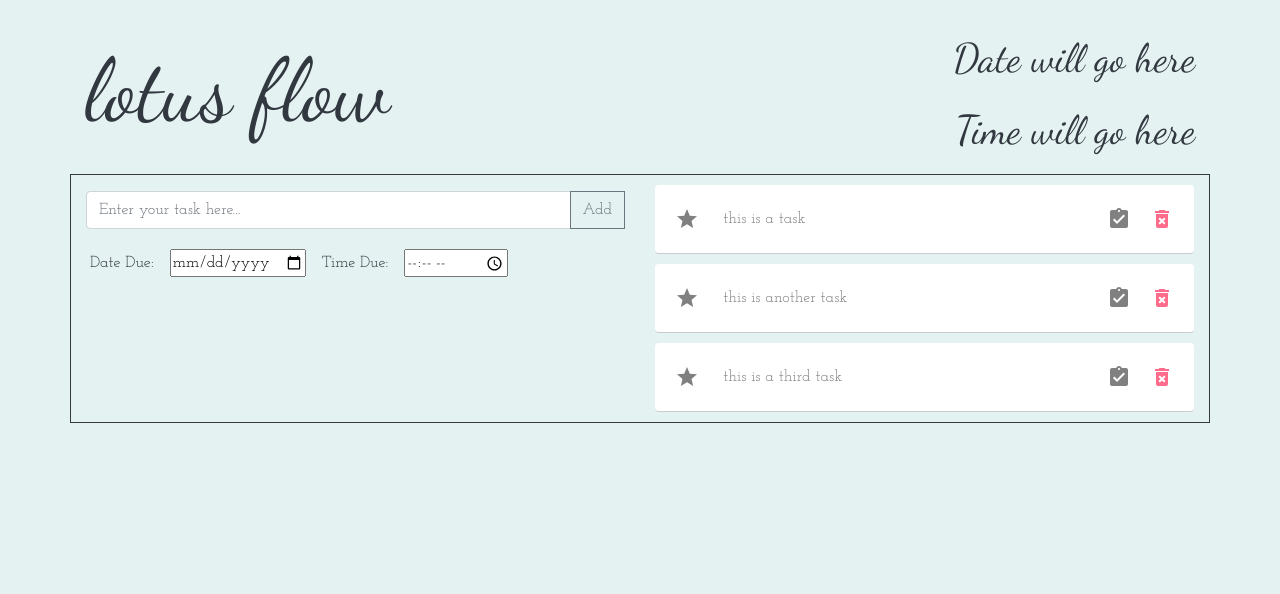
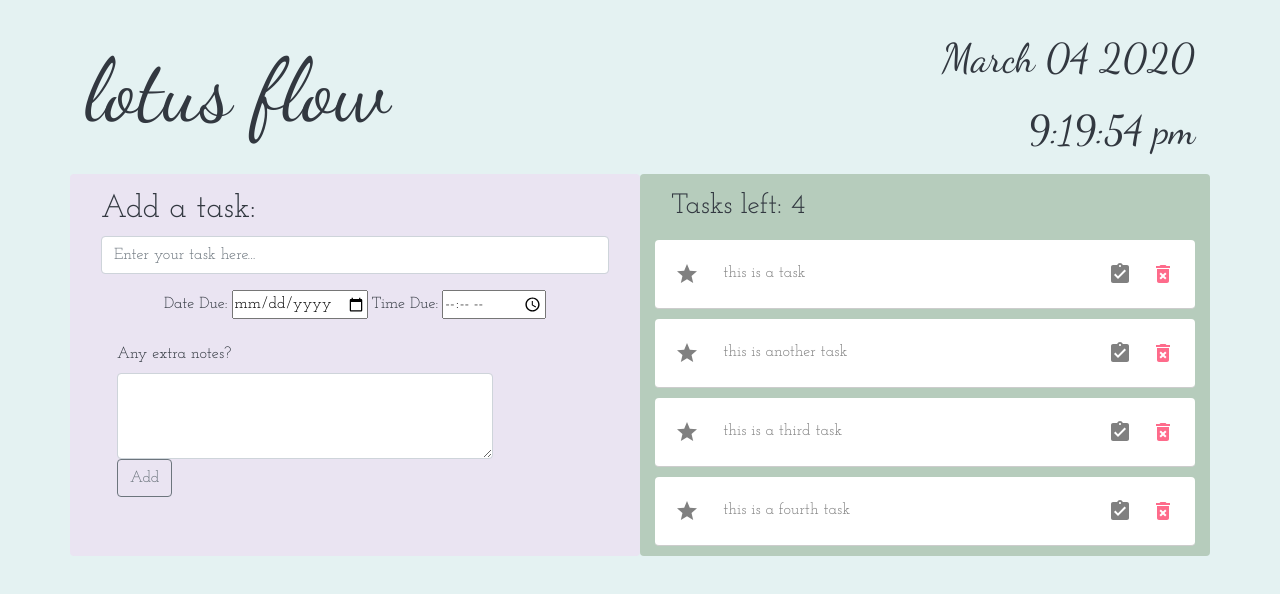
Before and after one commit to alexandra257/redo-todo, a React (Create React App) app: page / in a window 1280 px wide. Shown: the top 594 px of the page. Built offline with nearby package versions, Linux system fonts and the light colour scheme.

Commit message:
Date/Time added + task count working

```diff
--- a/package.json
+++ b/package.json
@@ -8,6 +8,7 @@
     "@testing-library/jest-dom": "^4.2.4",
     "@testing-library/react": "^9.4.1",
     "@testing-library/user-event": "^7.2.1",
+    "moment": "^2.24.0",
     "react": "^16.13.0",
     "react-dom": "^16.13.0",
     "react-scripts": "3.4.0"
--- a/src/App.css
+++ b/src/App.css
@@ -12,3 +12,11 @@ body {
   margin: 30px 15px 30px 15px;
   color: #323840;
 }
+
+.addTask {
+  background-color:#eae4f2;
+}
+
+.taskList {
+  background-color: #b6ccbc;
+}
--- a/src/App.js
+++ b/src/App.js
@@ -4,6 +4,7 @@ import Header from './components/Header';
 import DateTime from './components/DateTime';
 import TaskList from './components/TaskList';
 import AddTask from './components/AddTask';
+import TaskCount from './components/TaskCount';
 
 
 class App extends React.Component {
@@ -13,12 +14,14 @@ class App extends React.Component {
       { id: 1, description: 'this is a task', completed: false, starred: false },
       { id: 2, description: 'this is another task', completed: false, starred: false },
       { id: 3, description: 'this is a third task', completed: false, starred: false },
+      { id: 4, description: 'this is a fourth task', completed: false, starred: false },
     ]
   }
 
 
   markComplete = id => {
     console.log(id);
+
     this.setState({
       tasks: this.state.tasks.map(task => {
         if (task.id === id) {
@@ -33,6 +36,7 @@ class App extends React.Component {
 
   markStar = id => {
     console.log(id)
+
     this.setState({
       tasks: this.state.tasks.map(task => {
         if (task.id === id) {
@@ -42,6 +46,14 @@ class App extends React.Component {
       })
     });
   }
+
+  markDelete = id => {
+    console.log(id)
+    //using spread to make a new copy of the array
+    //filtering out all of the tasks that do not have a matching id
+    this.setState({ tasks: [...this.state.tasks.filter(task => task.id !== id)] });
+  }
+
 
 
   render() {
@@ -57,13 +69,20 @@ class App extends React.Component {
           </div>
         </div>
 
-        <div className="row border border-dark">
-          <div className="col-lg-6">
-            <AddTask />
+        <div className="row">
+          <div className="col-lg-6 addTask rounded">
+            <AddTask className="" />
           </div>
+          <div className="d-md-block"></div>
 
-          <div className="col-lg-6">
-            <TaskList tasks={this.state.tasks} markComplete={this.markComplete} markStar={this.markStar} />
+          <div className="col-lg-6 taskList rounded">
+            <div className="mt-3"><TaskCount taskCount={this.state.tasks.length} /></div>
+            <TaskList
+              tasks={this.state.tasks}
+              markComplete={this.markComplete}
+              markStar={this.markStar}
+              markDelete={this.markDelete}
+            />
           </div>
         </div>
       </div>
--- a/src/components/AddTask.js
+++ b/src/components/AddTask.js
@@ -2,22 +2,22 @@ import React from 'react';
 
 function AddTask() {
 
+    return (<div className="row mx-auto p-3 rounded">
+        <h2>Add a task:</h2>
+        <input className="form-control" type="text" placeholder="Enter your task here..." />
 
-    return (
-        <div className="row input-group mx-auto m-3">
-            <input type="text" className="form-control" placeholder="Enter your task here..." />
-            <div className="input-group-append ">
-                <button className="btn btn-outline-secondary" type="button">Add</button>
-            </div>
-            <div className="row input-group form-inline mx-auto m-3 p-1 ">
-                <p className="my-auto ">Date Due: </p>
-                <input type="date" className="ml-3"></input>
-                <p className="ml-3 my-auto ">Time Due: </p>
-                <input type="time" className="ml-3"></input>
-            </div>
+        <div className="row mt-3 form-inline mx-auto ">
+            <p className="my-auto mr-1">Date Due: </p>
+            <input type="date" className="mx-auto"></input>
+            <p className="ml-1 mr-1 my-auto ">Time Due: </p>
+            <input type="time" className="mx-auto"></input>
         </div>
-
-
+        <div className="row form-group mt-4 ml-3">
+            <label htmlFor="notes">Any extra notes?</label>
+            <textarea className="form-control form-inline" id="notes" rows="3"></textarea>
+            <button className="btn btn-outline-secondary d-flex align-self-end rounded" type="button">Add</button>
+        </div>
+    </div>
     );
 
 }
--- a/src/components/DateTime.js
+++ b/src/components/DateTime.js
@@ -1,4 +1,6 @@
-import React from 'react';
+import React, { useState } from 'react';
+var moment = require('moment');
+moment().format();
 
 function DateTime() {
 
@@ -8,10 +10,23 @@ function DateTime() {
         textAlign: 'right'
     }
 
+
+    const date = moment().format('MMMM DD YYYY');
+    const now = moment().format('h:mm:ss a');
+
+    const [time, setTime] = useState(now);
+    //this is the function that will update the inital value of the initial state
+    function updateTime() {
+        const newTime = moment().format('h:mm:ss a'); //this will allow us to call a new updated time
+        setTime(newTime); //this is the function we delcared would update our state in the destructured array
+    }
+
+    setInterval(updateTime, 1000);
+
     return (
         <div style={style}>
-            <p>Date will go here</p>
-            <p>Time will go here</p>
+            <p>{date}</p>
+            <p>{time}</p>
         </div>
     );
 }
--- a/src/components/Task.js
+++ b/src/components/Task.js
@@ -36,18 +36,12 @@ class Task extends React.Component {
         }
     }
 
-
     render() {
-
-
-
         const DeleteButton = styled(DeleteForeverIcon)({
             color: '#FE6B8B'
         });
 
-
-
-
+        //destructuring
         const { id, description } = this.props.task;
 
         return (
@@ -58,11 +52,16 @@ class Task extends React.Component {
 
                 <div className="col-9 d-flex align-self-center"> {description}</div>
 
-                <IconButton className="col-1 d-flex align-self-right" aria-label="tick" onClick={() => this.props.markComplete(id)} >
+                <IconButton
+                    className="col-1 d-flex align-self-right"
+                    aria-label="tick"
+                    onClick={() => this.props.markComplete(id)}
+                >
+
                     <AssignmentTurnedInIcon style={this.compButtonStyle()} />
                 </IconButton>
 
-                <IconButton className="col-1 d-flex align-self-right" aria-label="bin"><DeleteButton /></IconButton>
+                <IconButton className="col-1 d-flex align-self-right" aria-label="bin" onClick={() => this.props.markDelete(id)}><DeleteButton /></IconButton>
             </div>
         );
     }
--- a/src/components/TaskCount.js
+++ b/src/components/TaskCount.js
@@ -0,0 +1,15 @@
+import React from 'react';
+
+class TaskCount extends React.Component {
+
+    render() {
+
+        if (this.props.taskCount === 0) {
+            return <h3 className="m3">Congrats, you can relax! There are no tasks to do.</h3>
+        } else {
+            return (<div className="m-3"><h3>Tasks left: {this.props.taskCount}</h3></div>)
+        }
+    }
+}
+
+export default TaskCount;
--- a/src/components/TaskList.js
+++ b/src/components/TaskList.js
@@ -6,11 +6,18 @@ class TaskList extends React.Component {
 
 
     render() {
+
         //when we map through something, it creates a list. each item in the list requires a unique key
         //the key needs to be the first prop passed in to get rid of the error message
         return this.props.tasks.map((task) => ( //for each todo that we map through, what do we want to show
-            <div className="mx-auto">
-                <Task key={task.id} task={task} markComplete={this.props.markComplete} markStar={this.props.markStar} />
+            <div>
+                <Task
+                    key={task.id}
+                    task={task}
+                    markComplete={this.props.markComplete}
+                    markStar={this.props.markStar}
+                    markDelete={this.props.markDelete}
+                />
             </div>
         ));
     }
```
Also changed, not shown: 1 other file (tests, documents, lock files or other folders).
